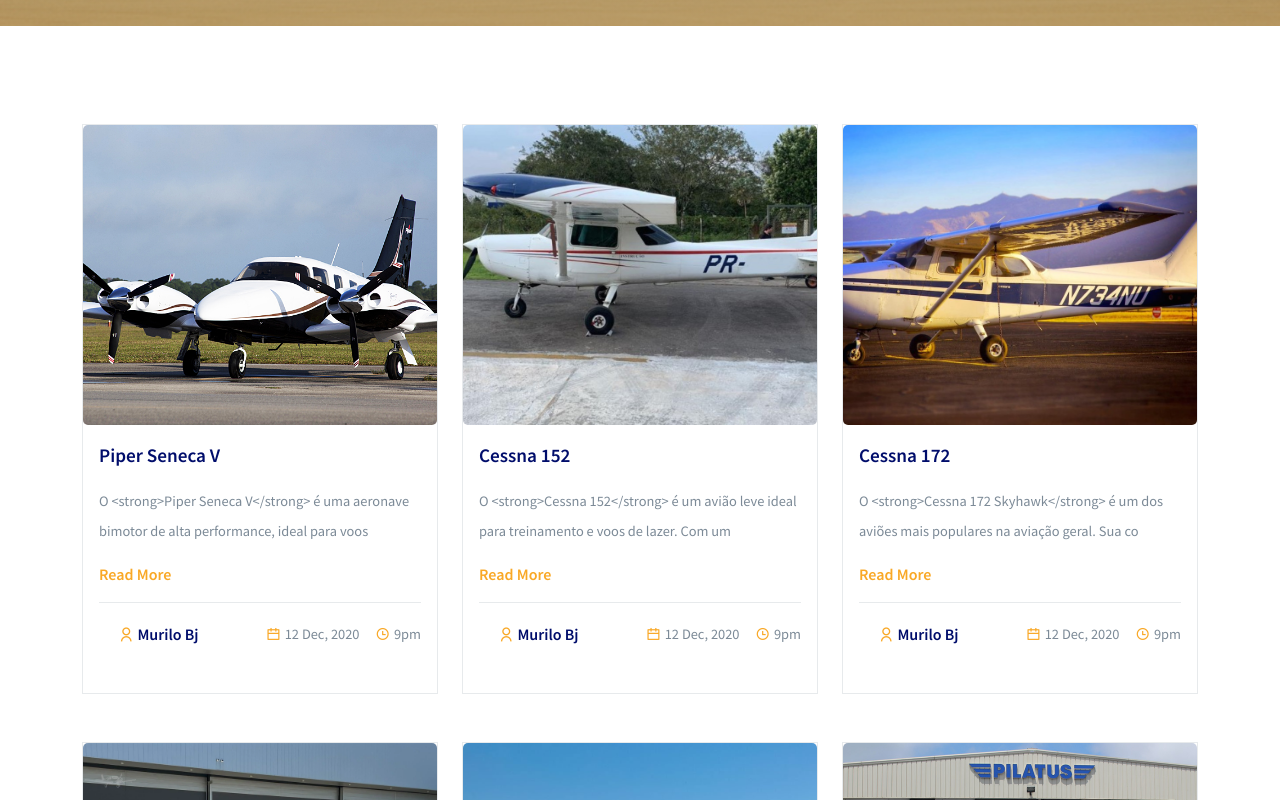
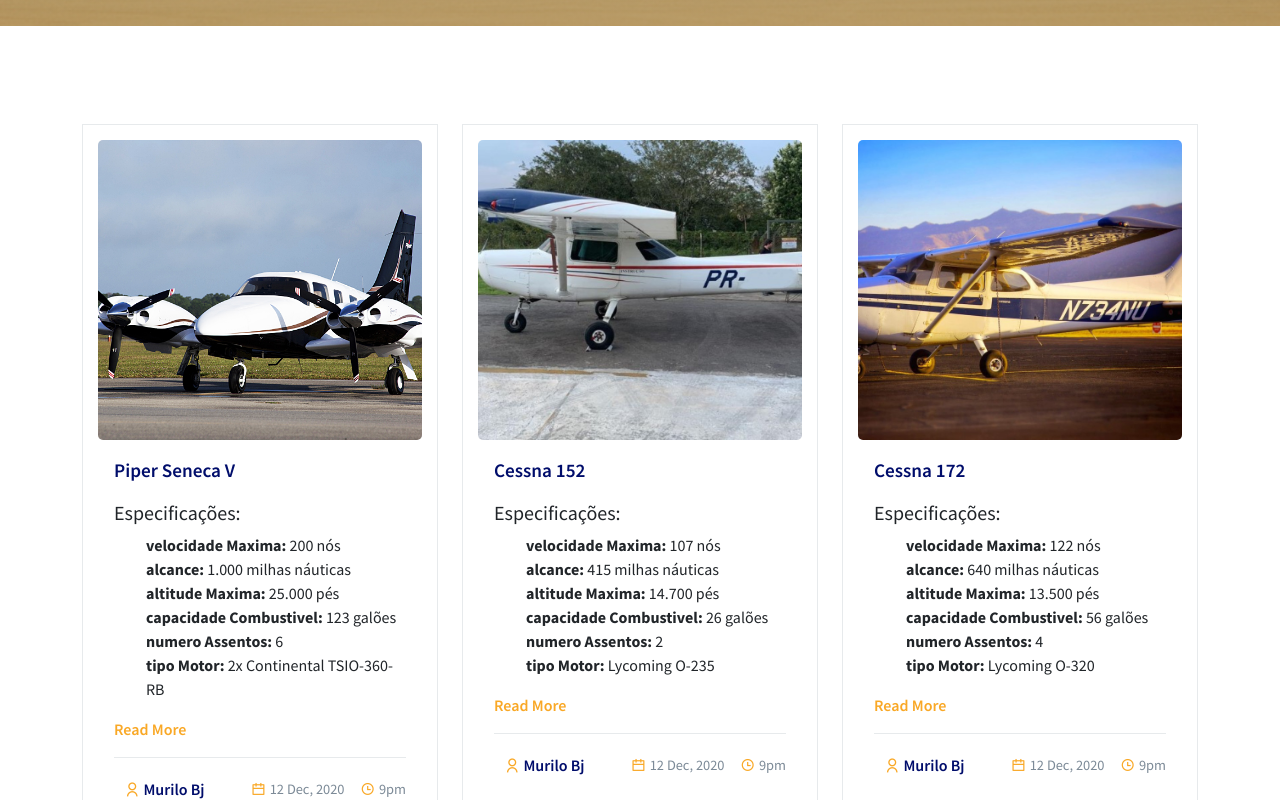
Before and after one commit to benattimj/airLiam, a React (Create React App) app: page /blogs in a window 1280 px wide. Shown: the part 640-1440 px from the top of the page. Built offline with nearby package versions, Linux system fonts and the light colour scheme.

Commit message:
Alterando para Especificações nas ultimas novidades

```diff
--- a/src/components/UI/AboutSection.jsx
+++ b/src/components/UI/AboutSection.jsx
@@ -33,17 +33,17 @@
                 </p>
 
                 <p className="section__description d-flex align-items-center gap-2">
-                  <i class="ri-checkbox-circle-line"></i> Ficha tecnica / Preços
+                  <i class="ri-checkbox-circle-line"></i> Ficha técnica / Preços
                 </p>
               </div>
 
               <div className="about__section-item d-flex align-items-center">
                 <p className="section__description d-flex align-items-center gap-2">
-                  <i class="ri-checkbox-circle-line"></i> Encontre aeronave qualquer lugar
+                  <i class="ri-checkbox-circle-line"></i> Encontre aeronaves em qualquer lugar
                 </p>
 
                 <p className="section__description d-flex align-items-center gap-2">
-                  <i class="ri-checkbox-circle-line"></i> Cursos
+                  <i class="ri-checkbox-circle-line"></i> Cursos / Certificados
                 </p>
               </div>
             </div>
--- a/src/components/UI/BlogList.jsx
+++ b/src/components/UI/BlogList.jsx
@@ -15,7 +15,7 @@
 };
 
 const BlogItem = ({ item }) => {
-  const { imgUrl, title, author, date, description, time } = item;
+  const { imgUrl, title, author, date, description, time , specifications} = item;
 
   return (
     <Col lg="4" md="6" sm="6" className="mb-5">
@@ -25,11 +25,19 @@
           <Link to={`/blogs/${title}`} className="blog__title">
             {title}
           </Link>
-          <p className="section__description mt-3">
-            {description.length > 100
-              ? description.substr(0, 100)
-              : description}
-          </p>
+
+
+          {/* Adicionando a seção de especificações */}
+          <div className="blog__specifications mt-3">
+            <h5>Especificações:</h5>
+            <ul className="specification__list">
+              {Object.entries(specifications).map(([key, value]) => (
+                <li key={key} className="specification__item">
+                  <strong>{key.replace(/([A-Z])/g, ' $1')}: </strong> {value}
+                </li>
+              ))}
+            </ul>
+          </div>
 
           <Link to={`/blogs/${title}`} className="read__more">
             Read More
--- a/src/styles/blog-item.css
+++ b/src/styles/blog-item.css
@@ -1,8 +1,11 @@
 .blog__item {
   border: 1px solid #7c8a972e;
   width: 100%;
-  height: 570px;
-
+  height: auto; /* Ajuste a altura para que se adapte ao conteúdo */
+  padding: 15px; /* Adiciona um pouco de espaço interno */
+  box-sizing: border-box; /* Inclui padding e border no tamanho total */
+  display: flex;
+  flex-direction: column; /* Faz com que os itens sejam empilhados verticalmente */
 }
 
 .blog__item img {
@@ -59,6 +62,11 @@
   color: #f9a826;
 }
 
+
+
+
+
+
 @media only screen and (max-width: 768px) {
   .blog__time {
     padding-top: 5px !important;
```
